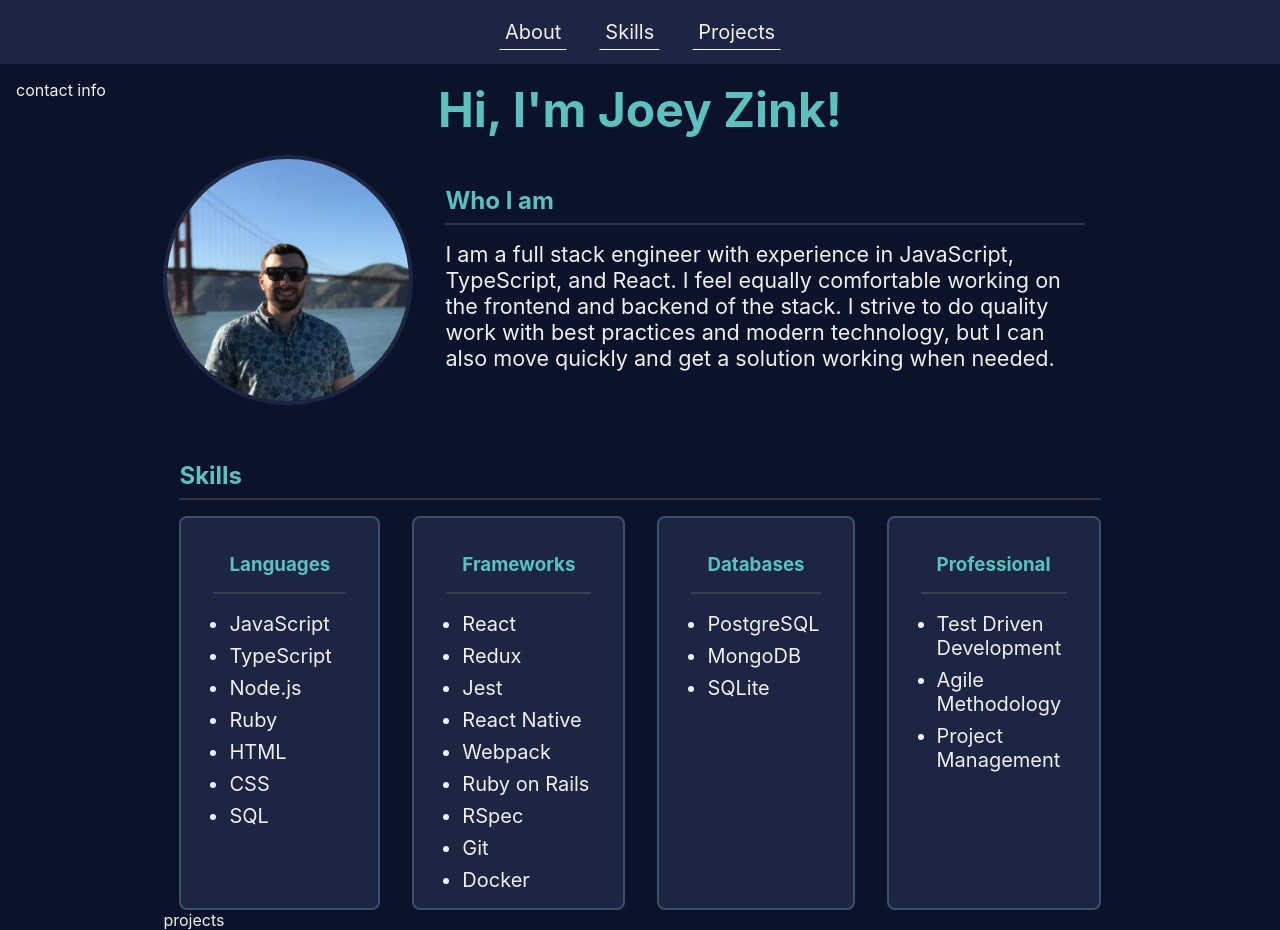
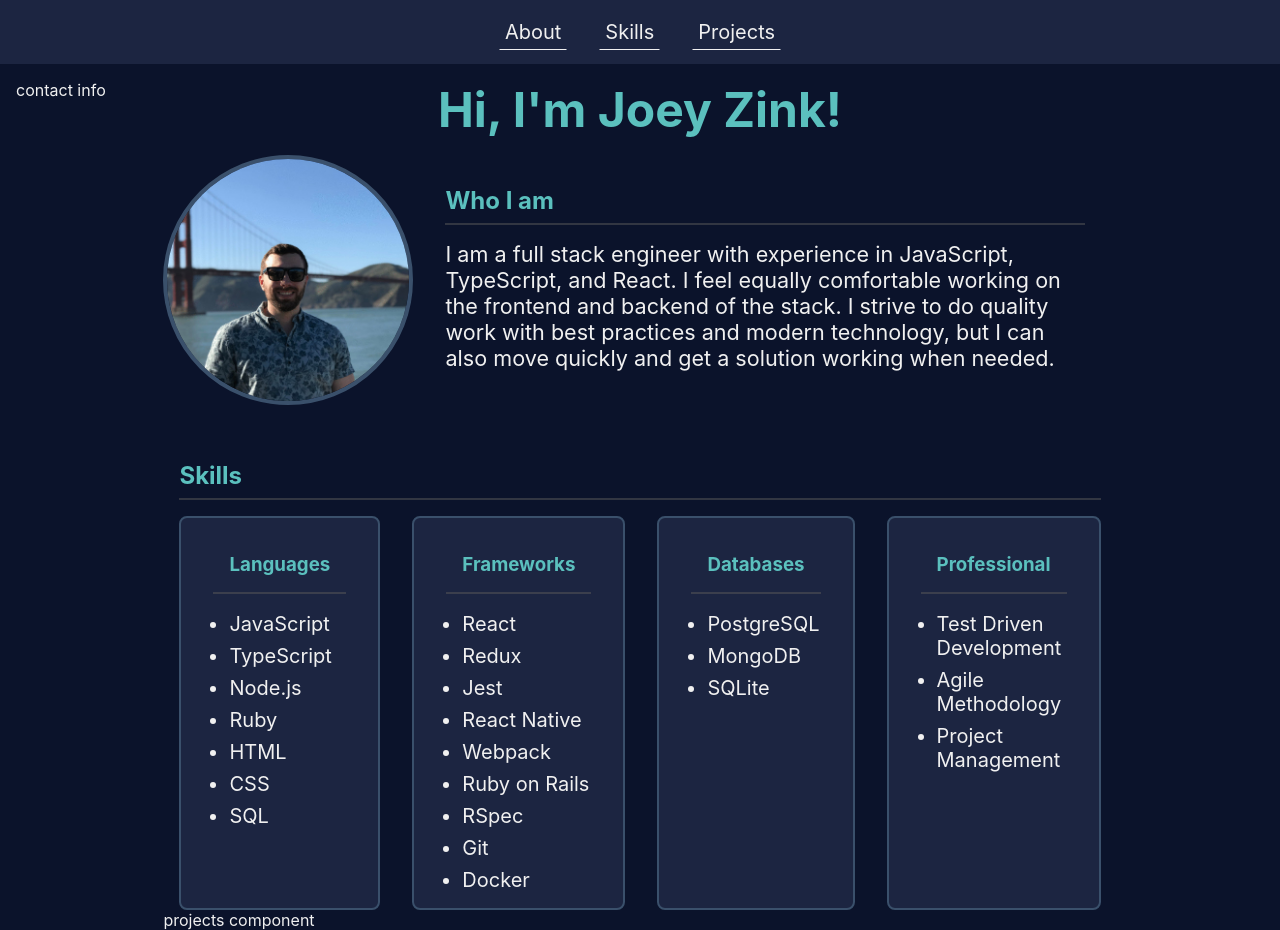
Before and after one commit to fjzink/portfolio, a Next.js app: page / in a window 1280 px wide. Built offline with nearby package versions, Linux system fonts and the light colour scheme.

Commit message:
Add component for projects section. Change profile pic border color.

```diff
--- a/components/About.tsx
+++ b/components/About.tsx
@@ -1,6 +1,6 @@
 import colors from '../colors'
 
-const { blueGreen, blue } = colors
+const { blueGreen, lBlue } = colors
 
 const About = (): JSX.Element => (
   <div id="about">
@@ -62,7 +62,7 @@ const About = (): JSX.Element => (
       }
 
       .profile-pic {
-        border: 4px solid ${blue};
+        border: 4px solid ${lBlue};
         border-radius: 50%;
         max-width: 250px;
         max-height: 250px;
--- /dev/null
+++ b/components/Projects.tsx
@@ -0,0 +1,5 @@
+const Projects = (): JSX.Element => {
+  return <div id="projects">projects component</div>
+}
+
+export default Projects
--- a/pages/index.tsx
+++ b/pages/index.tsx
@@ -3,6 +3,7 @@ import colors from '../colors'
 import Nav from '../components/Nav'
 import About from '../components/About'
 import Skills from '../components/Skills'
+import Projects from '../components/Projects'
 
 const { text } = colors
 
@@ -17,7 +18,7 @@ export const Home = (): JSX.Element => (
     <main>
       <About />
       <Skills />
-      <div id="projects">projects</div>
+      <Projects />
     </main>
     <div className="contact">contact info</div>
 
```
